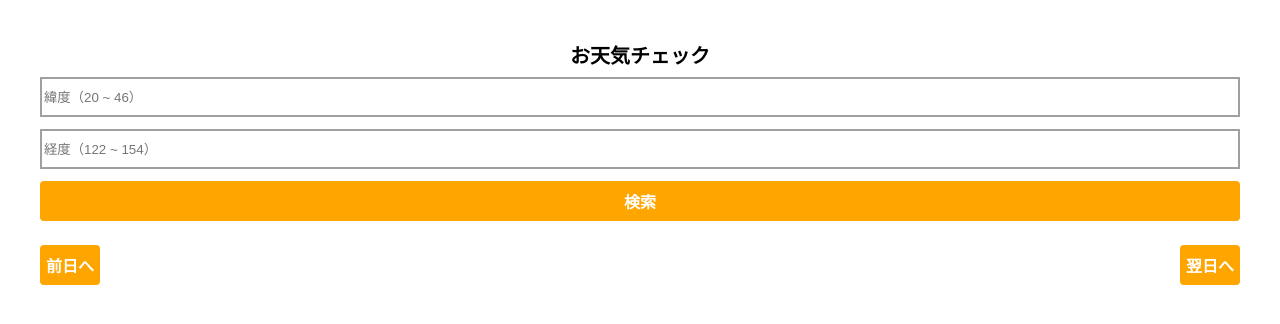
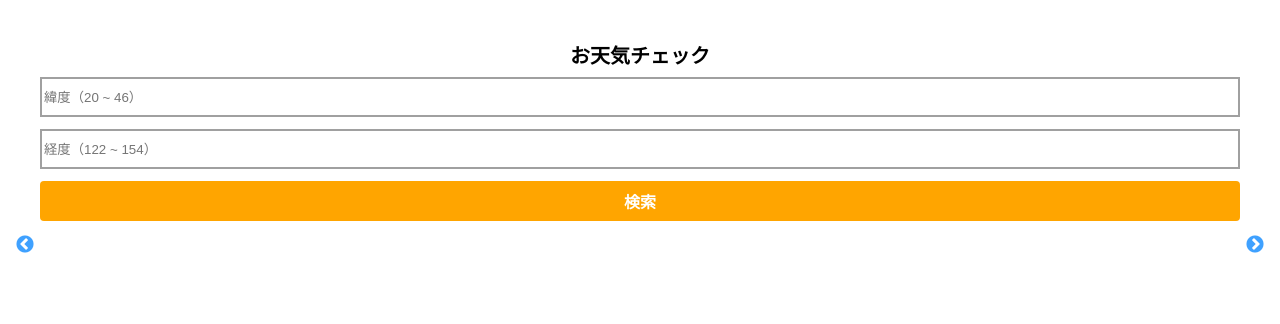
Before and after one commit to Takenari-Yamamoto/weather-forecast-app, a React (Create React App) app: page / in a window 1280 px wide. Shown: the top 324 px of the page. Built offline with nearby package versions, Linux system fonts and the light colour scheme.

Commit message:
カルーセル

```diff
--- a/package.json
+++ b/package.json
@@ -15,6 +15,8 @@
     "react": "^18.2.0",
     "react-dom": "^18.2.0",
     "react-scripts": "5.0.1",
+    "react-slick": "^0.29.0",
+    "slick-carousel": "^1.8.1",
     "typescript": "^4.7.4",
     "web-vitals": "^2.1.4"
   },
@@ -41,5 +43,8 @@
       "last 1 firefox version",
       "last 1 safari version"
     ]
+  },
+  "devDependencies": {
+    "@types/react-slick": "^0.23.10"
   }
 }
--- a/src/api/useWeatherInfo.ts
+++ b/src/api/useWeatherInfo.ts
@@ -13,6 +13,7 @@ export const useWeatherInfo = () => {
         params: {
           lat,
           lon,
+          days: 7,
           key: process.env.REACT_APP_WEATHER_KEY,
         },
       });
--- a/src/components/WeatherResults.tsx
+++ b/src/components/WeatherResults.tsx
@@ -3,6 +3,9 @@ import { memo } from 'react';
 import Button from './Button';
 import { css } from '@emotion/react';
 import { WeatherInfo } from '../types/weather';
+import 'slick-carousel/slick/slick.css';
+import 'slick-carousel/slick/slick-theme.css';
+import Slider from 'react-slick';
 
 type Props = {
   results: WeatherInfo[] | null;
@@ -13,6 +16,7 @@ const WeatherResults = (props: Props) => {
   const dateStyle = css`
     font-weight: bold;
     font-size: 24px;
+    margin-bottom: 12px;
   `;
 
   const weatherResultsStyles = css`
@@ -30,12 +34,24 @@ const WeatherResults = (props: Props) => {
     font-size: 16px;
   `;
 
-  const buttonsStyle = css`
-    display: flex;
-    justify-content: space-between;
+  const buttonStyle = css`
+    &::before {
+      color: #0082ff;
+    }
   `;
+
+  // カルーセル
+  const settings = {
+    // dots: true,
+    infinite: true,
+    speed: 500,
+    nextArrow: <button css={buttonStyle}>次へ</button>,
+    prevArrow: <button css={buttonStyle}>前へ</button>,
+    arrows: true,
+  };
+
   return (
-    <>
+    <Slider {...settings}>
       {results?.map((result, i) => {
         return (
           <div key={i}>
@@ -52,11 +68,7 @@ const WeatherResults = (props: Props) => {
           </div>
         );
       })}
-      <div css={buttonsStyle}>
-        <Button text="前日へ" />
-        <Button text="翌日へ" />
-      </div>
-    </>
+    </Slider>
   );
 };
 
```
Also changed, not shown: 1 other file (tests, documents, lock files or other folders).
